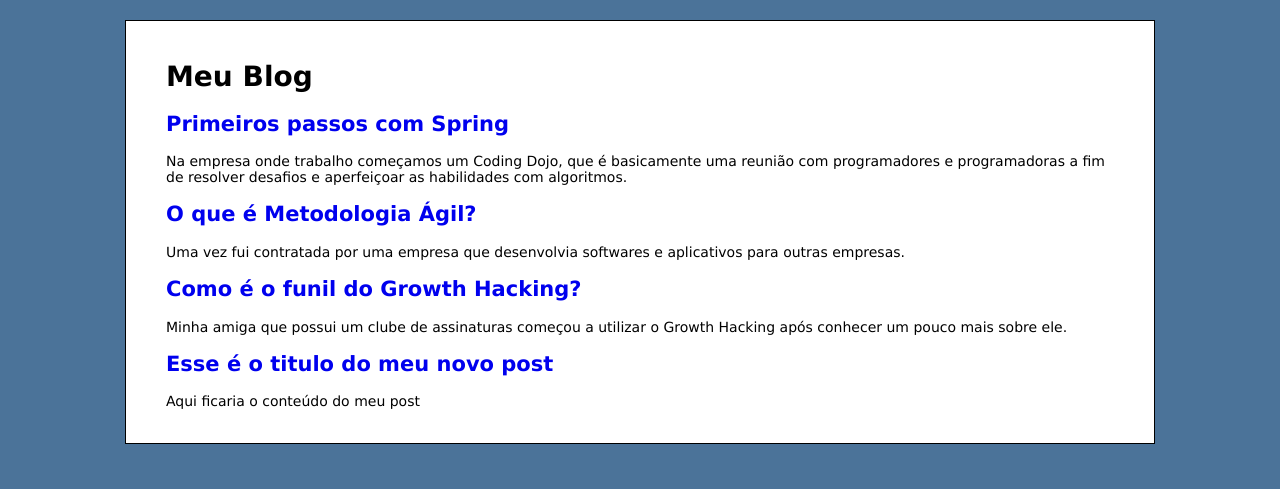
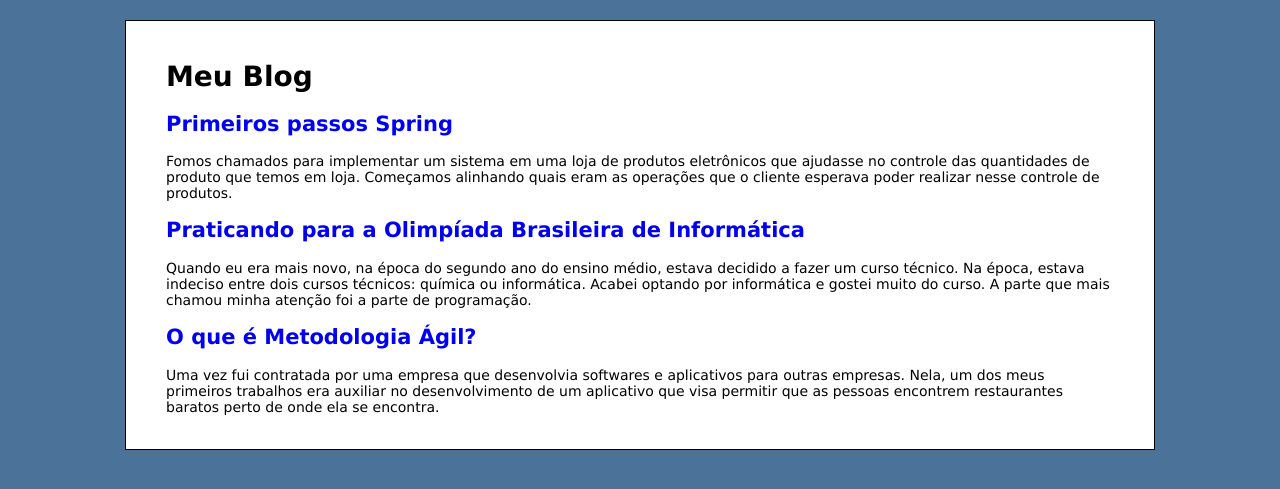
Before and after one commit to GustavoDell/PHP-e-MySQL-introdu-o-a-uma-webapp, a PHP site: page / in a window 1280 px wide. Shown: the top 489 px of the page. Run offline with PHP 8.4, Linux system fonts and the light colour scheme; data comes from the database, SQL or seed files in the repository.

Commit message:
02.Obtendo os artigos do banco de dados

```diff
--- a/Artigo.php
+++ /dev/null
@@ -1,35 +0,0 @@
-<?php
-
-class Artigo
-{
-    public function exibirTodos():array
-    {
-
-        $artigos = [
-            [
-                'titulo' => 'Primeiros passos com Spring',
-                'conteudo' => 'Na empresa onde trabalho começamos um Coding Dojo, que é basicamente uma reunião com programadores e programadoras a fim de resolver desafios e aperfeiçoar as habilidades com algoritmos.',
-                'link' => 'primeiros-passos-com-spring.html'
-            ],
-            [
-                'titulo' => 'O que é Metodologia Ágil?',
-                'conteudo' => ' Uma vez fui contratada por uma empresa que desenvolvia softwares e aplicativos para outras empresas.',
-                'link' => 'o-que-e-metodologia-agil.html'
-            ],
-            [
-                'titulo' => 'Como é o funil do Growth Hacking?',
-                'conteudo' => ' Minha amiga que possui um clube de assinaturas começou a utilizar o Growth Hacking após conhecer um pouco mais sobre ele.',
-                'link' => 'o-que-e-metodologia-agil.html'
-            ],
-            [
-                'titulo' => 'Esse é o titulo do meu novo post',
-                'conteudo' => ' Aqui ficaria o conteúdo do meu post',
-                'link' => 'como-e-o-funil-do-growth-hacking.html'
-            ],
-        ];
-
-        return $artigos;
-    }
-}
-
-?>
--- a/admin/index.html
+++ b/admin/index.html
@@ -33,7 +33,7 @@
                 </nav>
             </div>
         </div>
-        <a class="botao botao-block" href="admin/adicionar-artigo.html">Adicionar Artigo</a>
+        <a class="botao botao-block" href="adicionar-artigo.html">Adicionar Artigo</a>
     </div>
 </body>
 
--- /dev/null
+++ b/config.php
@@ -0,0 +1,11 @@
+<?php
+
+$mysql = new mysqli('localhost', 'root', '', 'blog');
+
+$mysql->set_charset('utf8');
+
+if($mysql == FALSE) {
+    echo "Error in conection";
+}
+
+?>
--- a/index.php
+++ b/index.php
@@ -1,8 +1,10 @@
 <?php
 
-include 'Artigo.php';
+require 'config.php';
 
-$artigo = new Artigo();
+include 'src/Artigo.php';
+
+$artigo = new Artigo($mysql);
 
 $artigos = $artigo->exibirTodos();
 
@@ -22,7 +24,7 @@ $artigos = $artigo->exibirTodos();
         <h1>Meu Blog</h1>
         <?php foreach($artigos as $artigo) : ?>
         <h2>
-            <a href=" <?php echo $artigo['link']; ?> ">
+            <a href="artigo.php?id=<?php echo $artigo['id']; ?>">
                 <?php echo $artigo['titulo']; ?>
             </a>
         </h2>
--- /dev/null
+++ b/src/Artigo.php
@@ -0,0 +1,33 @@
+<?php
+
+class Artigo
+{
+
+    private $mysql;
+
+    public function __construct(mysqli $mysql)
+    {
+        $this->mysql = $mysql;
+    }
+    public function exibirTodos():array
+    {
+
+        $resultado = $this->mysql->query('SELECT id, titulo, conteudo FROM artigos;');
+
+        $artigos = $resultado->fetch_all(MYSQLI_ASSOC);
+
+        return $artigos;
+    }
+
+    public function encontrarPorId(string $id):array
+    {
+        $selecionaArtigo = $this->mysql->prepare("SELECT id, titulo, conteudo FROM artigos WHERE id = ?");
+        //bind_param aguarda dois parametros o tipo da variavel que vai vim e a variavel.
+        $selecionaArtigo->bind_param('s', $id);
+        $selecionaArtigo->execute();
+        $artigo = $selecionaArtigo->get_result()->fetch_assoc();
+        return $artigo;
+    }
+}
+
+?>
```
Also changed, not shown: artigo.php (added, +34 -0 lines).
